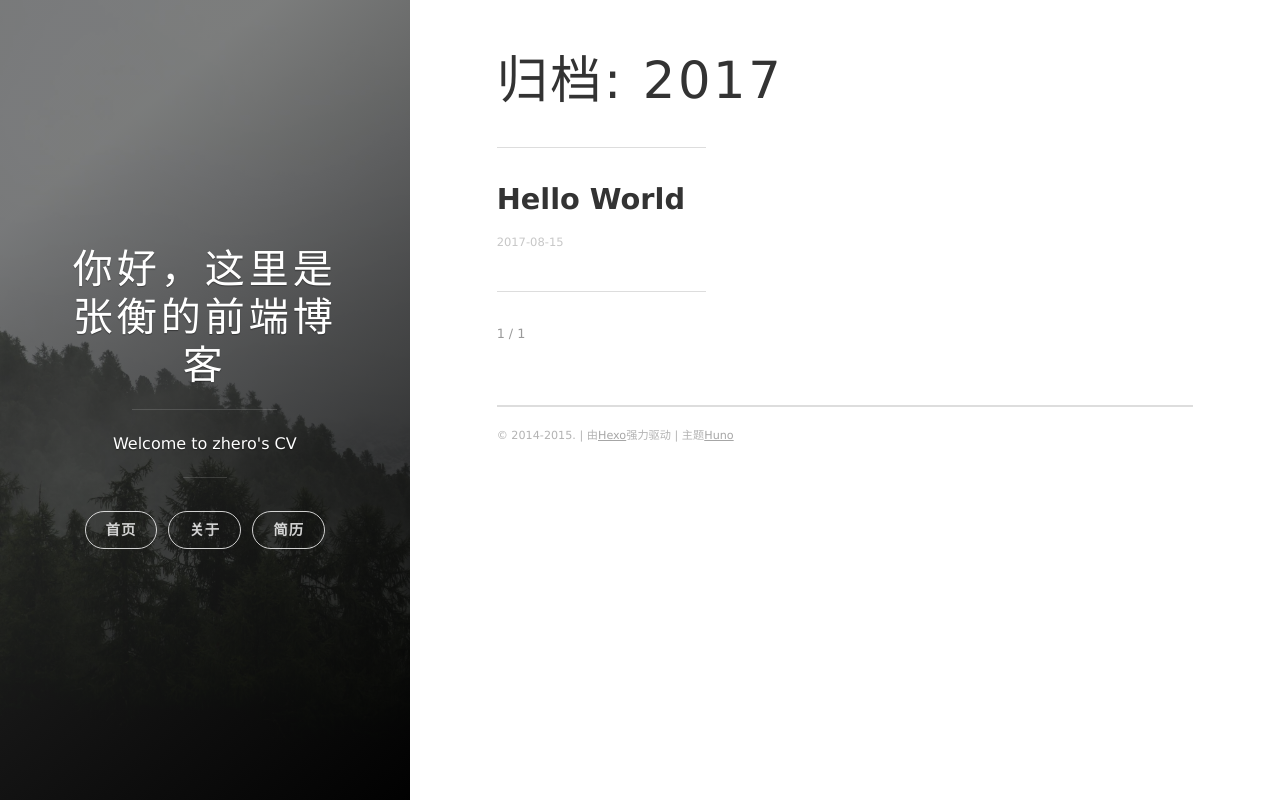
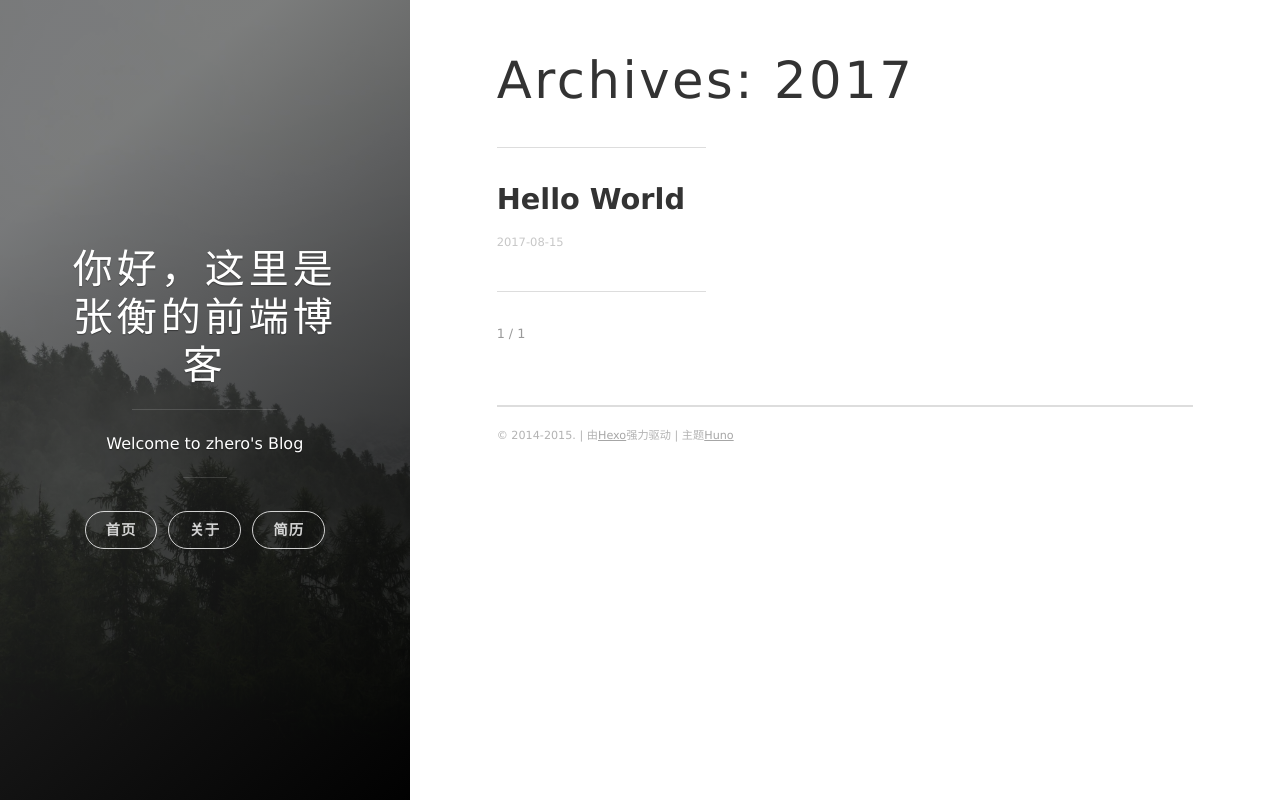
Before and after one commit to zhanghengg/zhanghengg.github.io, a plain HTML site: page archives/2017/index.html in a window 1280 px wide. Drawn offline with nearby package versions, Linux system fonts and the light colour scheme; some packages are replaced by stand-ins of ours.

Commit message:
Site updated: 2017-08-16 23:19:27

```diff
--- a/archives/2017/index.html
+++ b/archives/2017/index.html
@@ -7,7 +7,7 @@
 
 
     <title>
-      归档: 2017
+      Archives: 2017
     </title>
 
     <meta name="viewport" content="width=device-width, initial-scale=1, maximum-scale=1, user-scalable=no">
@@ -18,13 +18,13 @@
 
     <meta name="description" content="张衡的个人博客，张衡的网站，前端博客">
 <meta property="og:type" content="website">
-<meta property="og:title" content="归档: 2017">
+<meta property="og:title" content="Archives: 2017">
 <meta property="og:url" content="http://yoursite.com/archives/2017/index.html">
 <meta property="og:site_name" content="你好，这里是张衡的前端博客">
 <meta property="og:description" content="张衡的个人博客，张衡的网站，前端博客">
 <meta property="og:locale" content="zh-cn">
 <meta name="twitter:card" content="summary">
-<meta name="twitter:title" content="归档: 2017">
+<meta name="twitter:title" content="Archives: 2017">
 <meta name="twitter:description" content="张衡的个人博客，张衡的网站，前端博客">
 
 
@@ -62,7 +62,7 @@
 
 
         <p class="panel-cover__description">
-          Welcome to zhero&#39;s CV
+          Welcome to zhero&#39;s Blog
         </p>
         <hr class="panel-cover__divider panel-cover__divider--secondary" />
 
@@ -151,7 +151,7 @@ classes that you can use:
 
 
 
-  <h1 class="archive-title">归档: 2017</h1>
+  <h1 class="archive-title">Archives: 2017</h1>
   <hr class="post-list__divider" />
 
 
```
Also changed, not shown: 2017/08/15/hello-world/index.html (+1 -1 lines), archives/2017/08/index.html (+5 -5 lines), archives/index.html (+4 -4 lines), index.html (+1 -1 lines).
